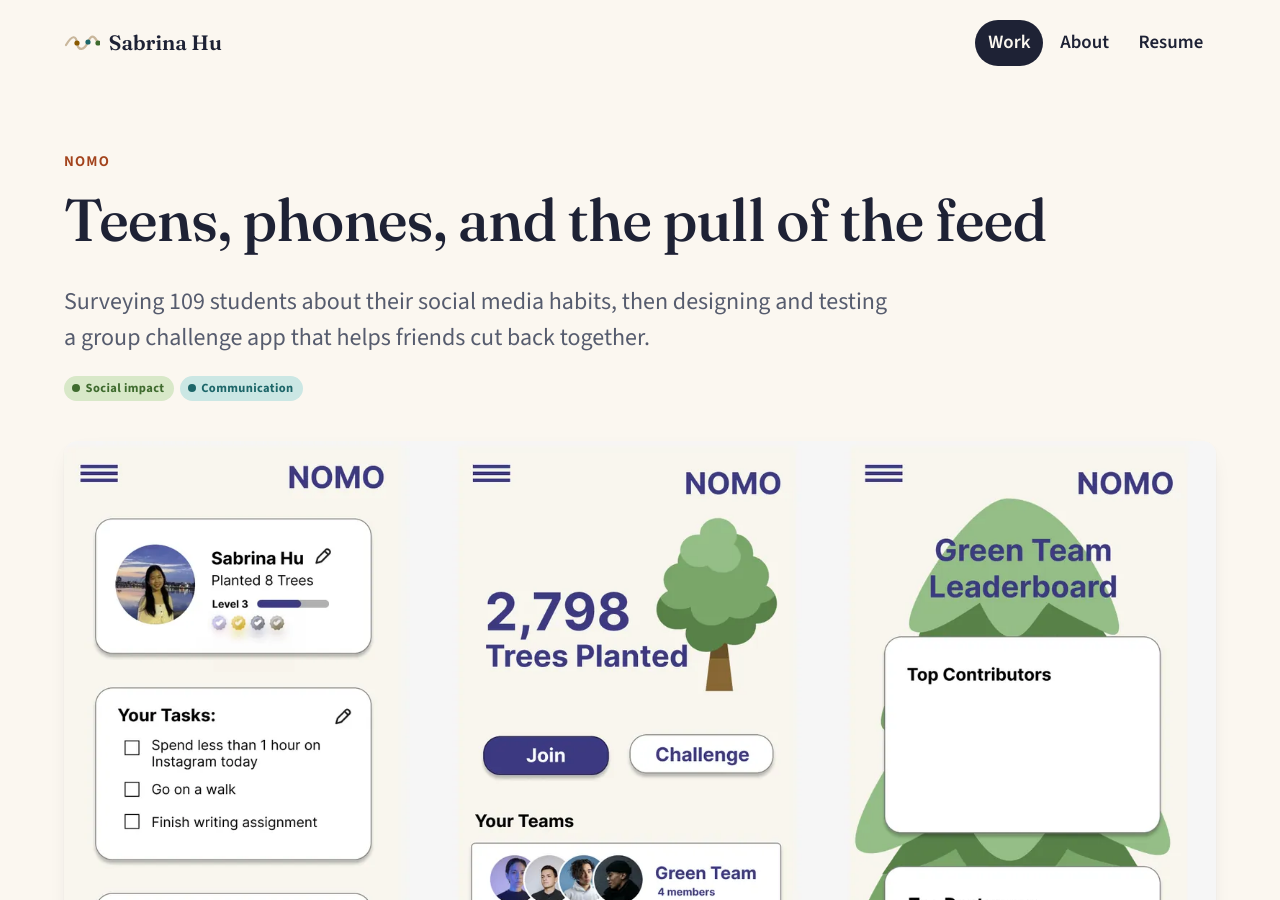
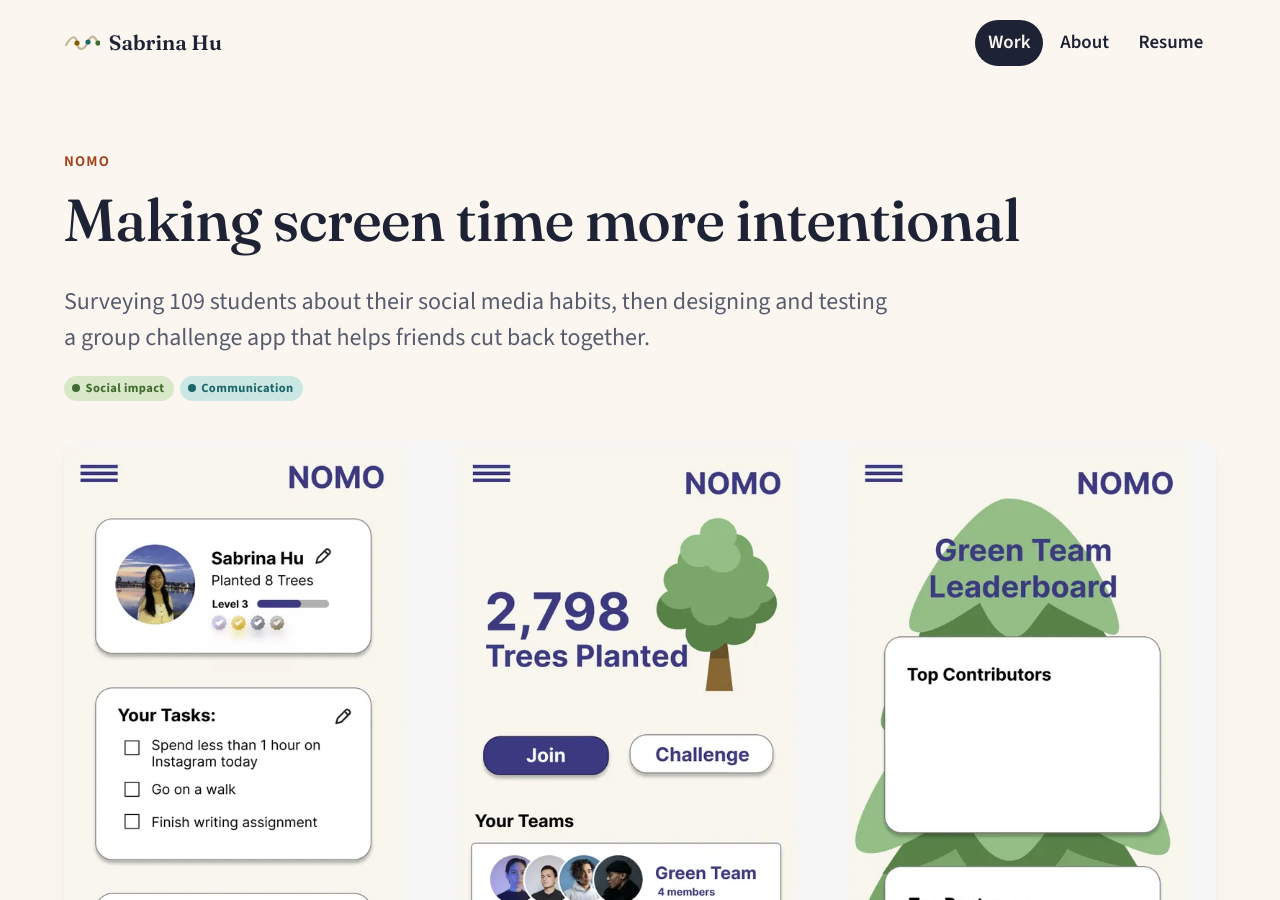
Before and after one commit to sabrinahu618/portfolio, a Jekyll site: the page built from _projects/nomo.md, in a window 1280 px wide and 900 px high. Built offline with Jekyll 4.4.1, drawn with Linux system fonts in a browser that asks for light colours.

Commit message:
NOMO: retitle to Making screen time more intentional
Co-Authored-By: Claude Opus 5.5 <noreply@anthropic.com>
Claude-Session: https://claude.ai/code/session_01HybnYJGYPLDq5hkAYptQSd

```diff
--- a/_projects/nomo.md
+++ b/_projects/nomo.md
@@ -1,5 +1,5 @@
 ---
-title: Teens, phones, and the pull of the feed
+title: Making screen time more intentional
 org: NOMO
 summary: Surveying 109 students about their social media habits, then designing and testing a group challenge app that helps friends cut back together.
 themes: [impact, communication]
```
